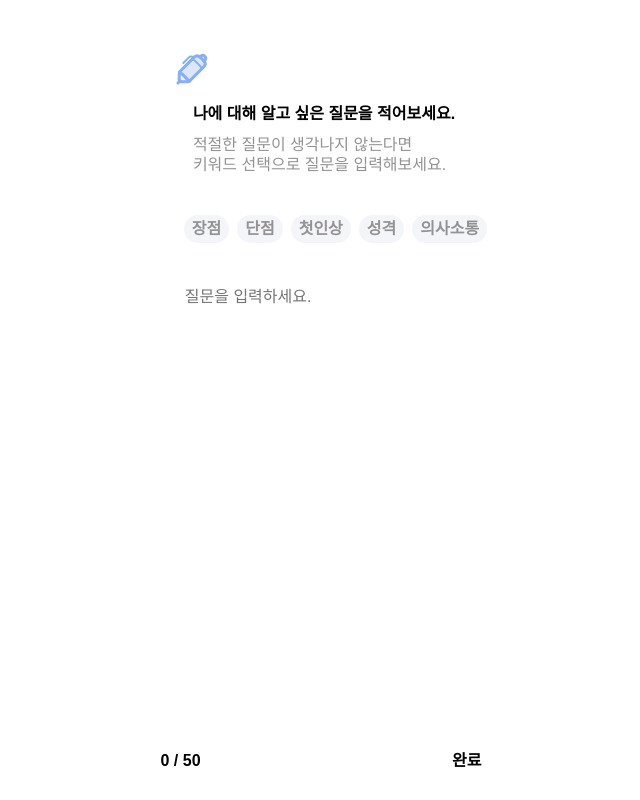
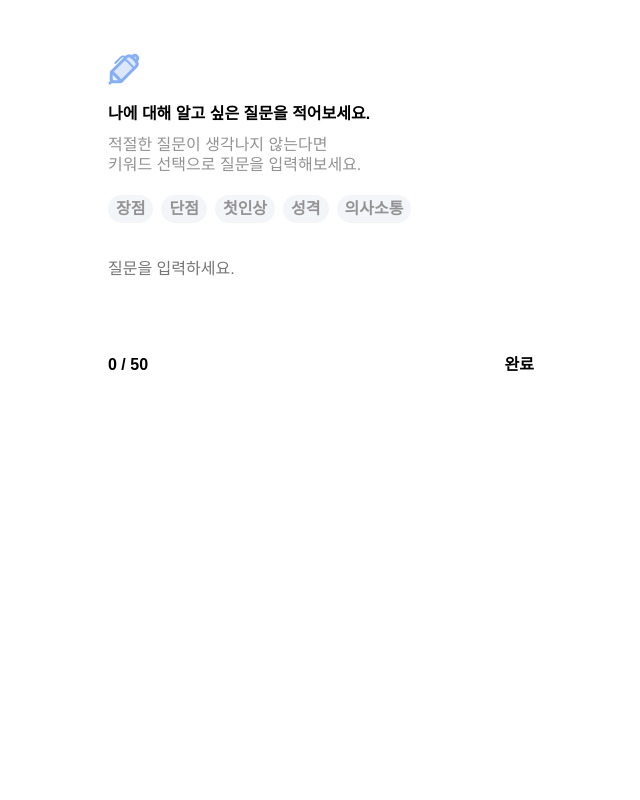
Before and after one commit to taeo-sprint16/frontend, a React (Vite) app: page /write-question in a window 1280 px wide. Shown: the whole page, without its empty margins (316-956 px from the left). Built offline with nearby package versions, Linux system fonts and the light colour scheme; no server answers; a web font is replaced by a local one.

Commit message:
style: onboarding, question style layout fix

```diff
--- a/src/components/WriteQuestion.tsx
+++ b/src/components/WriteQuestion.tsx
@@ -147,14 +147,14 @@ const WriteQuestion = () => {
 };
 
 const StyledQuestionContainer = styled.form`
-  margin-top: 60px;
-  width: 375px;
-  height: 812px;
+  /* margin-top: 60px; */
+  width: 100%;
+  height: 100%;
   background: #fff;
   display: flex;
   flex-direction: column;
-  align-items: center;
-  margin: 0 auto;
+  /* align-items: center; */
+  /* margin: 0 auto; */
   padding: 0 24px;
 `;
 
@@ -163,7 +163,7 @@ const WriteIcon = styled.div`
   height: 2rem;
   margin-top: 3.3rem;
   margin-bottom: 1.25rem;
-  margin-left: 1.5rem;
+  /* margin-left: 1.5rem; */
   gap: 1.25rem;
   img {
     width: 2rem;
@@ -173,10 +173,10 @@ const WriteIcon = styled.div`
 
 const Wrapper = styled.div`
   display: flex;
-  width: 20.4rem;
+  width: 100%;
   flex-direction: column;
-  align-items: center;
-  gap: 2.5rem;
+  /* align-items: center; */
+  /* gap: 20px; */
 `;
 
 const Title = styled.div`
@@ -195,8 +195,9 @@ const Title = styled.div`
 `;
 
 const ButtonContainer = styled.div`
+  margin: 20px 0 32px;
   display: flex;
-  justify-content: flex-end;
+  /* justify-content: flex-end; */
   gap: 8px;
   width: 100%;
 `;
@@ -213,6 +214,9 @@ const Button = styled.button<{ $active: boolean }>`
   border-radius: 1rem;
   background: ${(props) => (props.$active ? '#7aa3e9' : '#f4f5f9')};
   cursor: pointer;
+
+  white-space: nowrap;
+
   &:focus {
     background: #7aa3e9;
     color: #f4f5f9;
@@ -248,7 +252,7 @@ const PlaceHolder = styled.textarea`
     normal 500 1rem / normal 'Pretendard',
     sans-serif;
   border: none;
-  margin-bottom: 23rem;
+  /* margin-bottom: 23rem; */
   &::placeholder {
     padding-right: 1rem;
   }
@@ -257,7 +261,7 @@ const PlaceHolder = styled.textarea`
   min-height: 6.25rem;
   overflow: hidden;
   outline: none;
-  padding: 0 24px;
+  padding: 0;
 `;
 
 const DoneContainer = styled.div`
--- a/src/hooks/useKakaoShare.tsx
+++ b/src/hooks/useKakaoShare.tsx
@@ -18,8 +18,8 @@ const useKakaoShare = () => {
           '답변은 확인코드를 입력해야 확인할 수 있어요. 답변을 확인하러 가보세요!',
         imageUrl: '',
         link: {
-          mobileWebUrl: ROOT_URL,
-          webUrl: ROOT_URL,
+          mobileWebUrl: 'https://aboutme-ko.vercel.app',
+          webUrl: 'https://aboutme-ko.vercel.app',
         },
       },
       buttons: [
--- a/src/pages/QuestionConfirmPage.tsx
+++ b/src/pages/QuestionConfirmPage.tsx
@@ -140,7 +140,11 @@ const QuestionConfirmPage = () => {
           </button>
           <button
             onClick={() => {
-              clipboardText(myAnsersResponse?.data?.shareCode ?? '7716N2EK');
+              clipboardText(
+                `https://aboutme-ko.vercel.app/answer/${
+                  myAnsersResponse?.data?.shareCode ?? '7716N2EK'
+                }`,
+              );
               popCopyMessage();
             }}
             className="question__shareButton"
```
